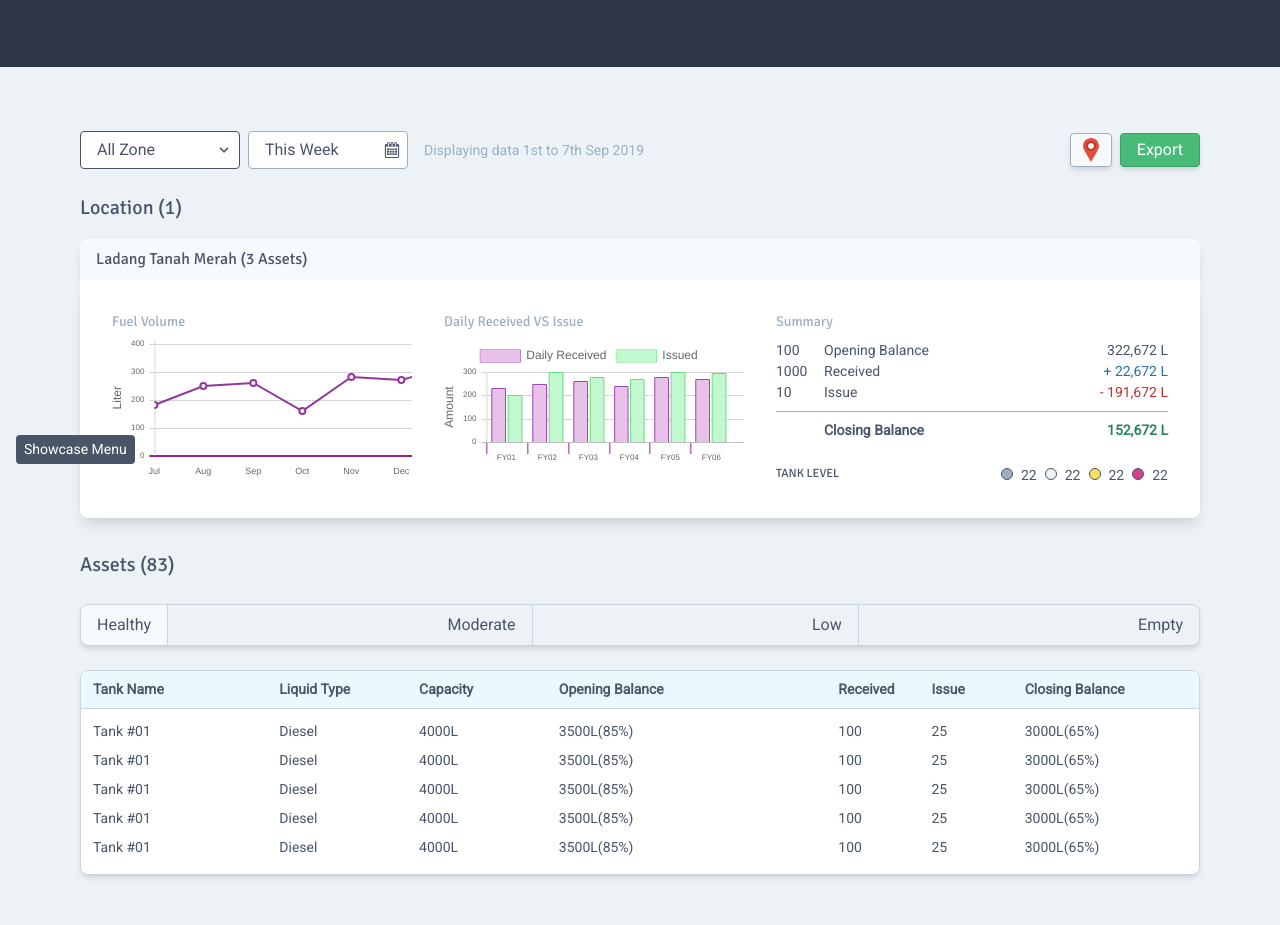
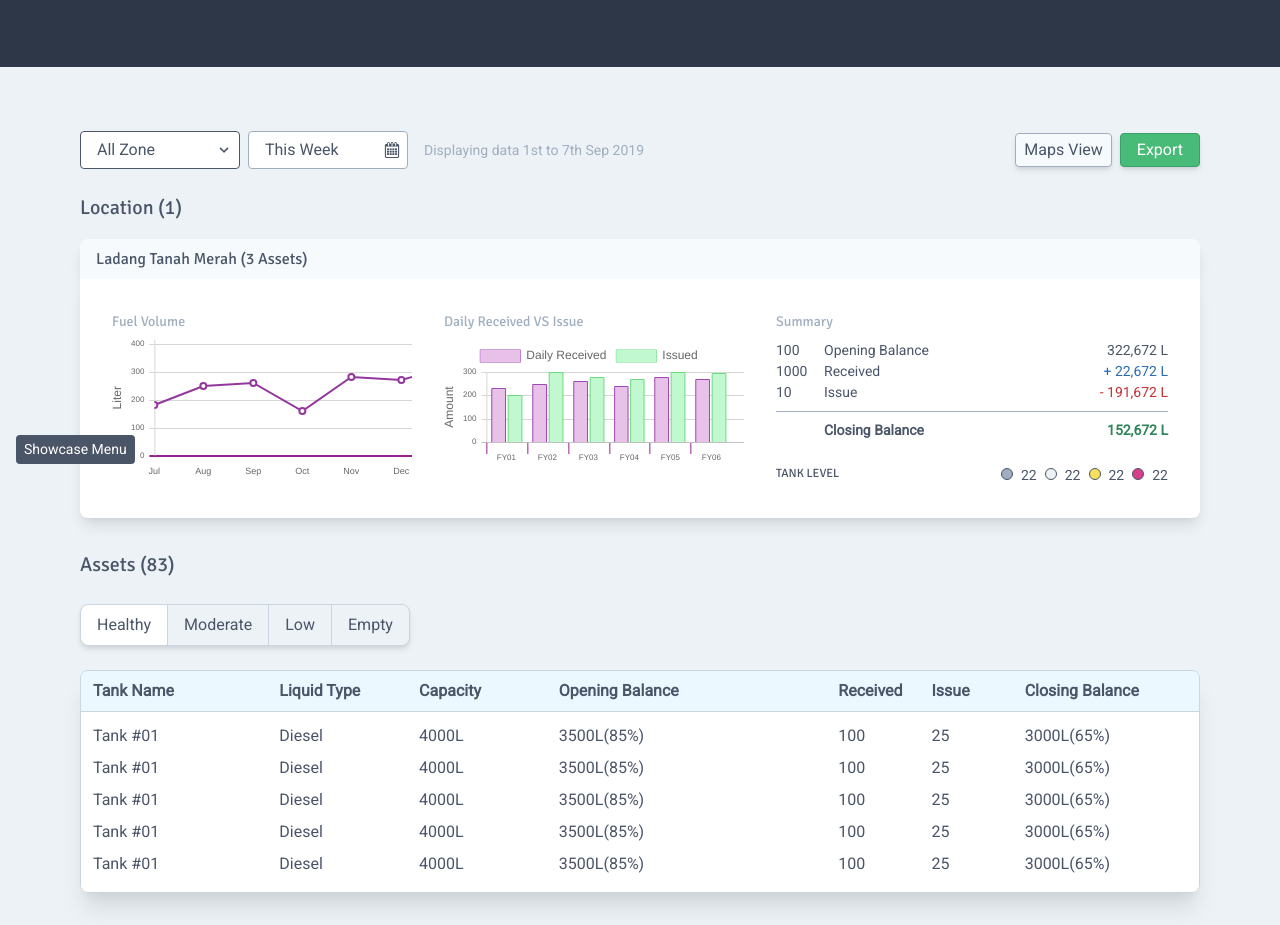
Before and after one commit to harrysaputra/katsanaiot, a website: page public/zonedetail.html in a window 1280 px wide. Shown: the part 320-1245 px from the top of the page. Drawn offline with Linux system fonts and the light colour scheme.

Commit message:
update zonedetail.html

```diff
--- a/public/tailwind.css
+++ b/public/tailwind.css
@@ -40,8 +40,13 @@ h1,h2,h3,h4,h5 {
 }
 
 .btn-group button.active {
+  @apply bg-white;
+}
+
+.btn-group button:hover {
   @apply bg-gray-100;
 }
+
 
 .btn-group button.active:first-child {
   @apply rounded-tl-lg rounded-bl-lg border-t-0 border-b-0 border-gray-400;
@@ -63,9 +68,19 @@ h1,h2,h3,h4,h5 {
   @apply table-fixed w-full;
 }
 
+.table-wrapper table tr:hover td {
+  @apply bg-gray-200;
+}
+
+.table-wrapper table tr:hover td:first-child a {
+  @apply cursor-pointer text-blue-600;
+}
+
+
 .table-wrapper td {
   @apply bg-white;
 }
+
 
 .table-wrapper th, .table-wrapper td {
   @apply px-3 py-1;
--- a/public/zonedetail.html
+++ b/public/zonedetail.html
@@ -69,13 +69,8 @@
                         </div>
                         <span class="text-xs md:text-sm mt-4 md:mt-0  text-gray-500 md:ml-2">Displaying data 1st to 7th Sep 2019</span>
                         <div class="flex ml-auto">
-                            <button class="bg-gray-100 text-white px-2 py-1 rounded mt-4 md:mt-0 shadow-md border-gray-500 border mr-2 ">
-                                <svg class="h-6" version="1.1" viewBox="0 0 24 24" xmlns="http://www.w3.org/2000/svg">
-                                    <g transform="translate(0 -1028.4)">
-                                    <path transform="translate(0 1028.4)" d="m12 0c-4.4183 2.3685e-15 -8 3.5817-8 8 0 1.421 0.3816 2.75 1.0312 3.906 0.1079 0.192 0.221 0.381 0.3438 0.563l6.625 11.531 6.625-11.531c0.102-0.151 0.19-0.311 0.281-0.469l0.063-0.094c0.649-1.156 1.031-2.485 1.031-3.906 0-4.4183-3.582-8-8-8zm0 4c2.209 0 4 1.7909 4 4 0 2.209-1.791 4-4 4-2.2091 0-4-1.791-4-4 0-2.2091 1.7909-4 4-4z" fill="#e74c3c"/>
-                                    <path transform="translate(0 1028.4)" d="m12 3c-2.7614 0-5 2.2386-5 5 0 2.761 2.2386 5 5 5 2.761 0 5-2.239 5-5 0-2.7614-2.239-5-5-5zm0 2c1.657 0 3 1.3431 3 3s-1.343 3-3 3-3-1.3431-3-3 1.343-3 3-3z" fill="#c0392b"/>
-                                    </g>
-                                    </svg>
+                            <button class="bg-gray-100 text-gray-700 px-2 py-1 rounded mt-4 md:mt-0 shadow-md border-gray-500 border mr-2 ">
+                                Maps View
                             </button>
                             <button class="bg-green-500 text-white px-4 py-1 rounded mt-4 md:mt-0 shadow-md border-green-600 border">Export</button>
                         </div>
@@ -176,14 +171,14 @@
 
                         <h3 class="mx-4 text-xl mt-6">Assets (83)</h3>
 
-                        <div class="shadow-md btn-group mx-4 mt-6 flex flex-no-wrap justify-between">
+                        <div class="shadow-md  btn-group mx-4 mt-6 flex inline-flex inline-block">
                             <button class="active">Healthy</button>
                             <button>Moderate</button>
                             <button>Low</button>
                             <button>Empty</button>
                         </div>
 
-                        <div class="table-wrapper mx-4 mt-6 shadow-md border border-gray-400 overflow-x-scroll md:overflow-x-auto rounded-lg text-sm">
+                        <div class="table-wrapper mx-4 mt-6 shadow-xl border border-gray-400 overflow-x-scroll md:overflow-x-auto rounded-lg">
                         <table class="assets-table table-fixed">
                             <thead>
                                 <tr>
@@ -198,7 +193,7 @@
                             </thead>
                             <tbody>
                                 <tr>
-                                    <td>Tank #01</td>
+                                    <td><a href="tankdetail.html">Tank #01</a></td>
                                     <td>Diesel</td>
                                     <td>4000L</td>
                                     <td>3500L(85%)</td>
@@ -207,7 +202,7 @@
                                     <td>3000L(65%)</td>
                                 </tr>
                                 <tr>
-                                    <td>Tank #01</td>
+                                    <td><a href="tankdetail.html">Tank #01</a></td>
                                     <td>Diesel</td>
                                     <td>4000L</td>
                                     <td>3500L(85%)</td>
@@ -216,7 +211,7 @@
                                     <td>3000L(65%)</td>
                                 </tr>
                                 <tr>
-                                    <td>Tank #01</td>
+                                    <td><a href="tankdetail.html">Tank #01</a></td>
                                     <td>Diesel</td>
                                     <td>4000L</td>
                                     <td>3500L(85%)</td>
@@ -225,7 +220,7 @@
                                     <td>3000L(65%)</td>
                                 </tr>
                                 <tr>
-                                    <td>Tank #01</td>
+                                    <td><a href="tankdetail.html">Tank #01</a></td>
                                     <td>Diesel</td>
                                     <td>4000L</td>
                                     <td>3500L(85%)</td>
@@ -234,7 +229,7 @@
                                     <td>3000L(65%)</td>
                                 </tr>
                                 <tr>
-                                    <td>Tank #01</td>
+                                    <td><a href="tankdetail.html">Tank #01</a></td>
                                     <td>Diesel</td>
                                     <td>4000L</td>
                                     <td>3500L(85%)</td>
```
Also changed, not shown: public/build/tailwind.css.
